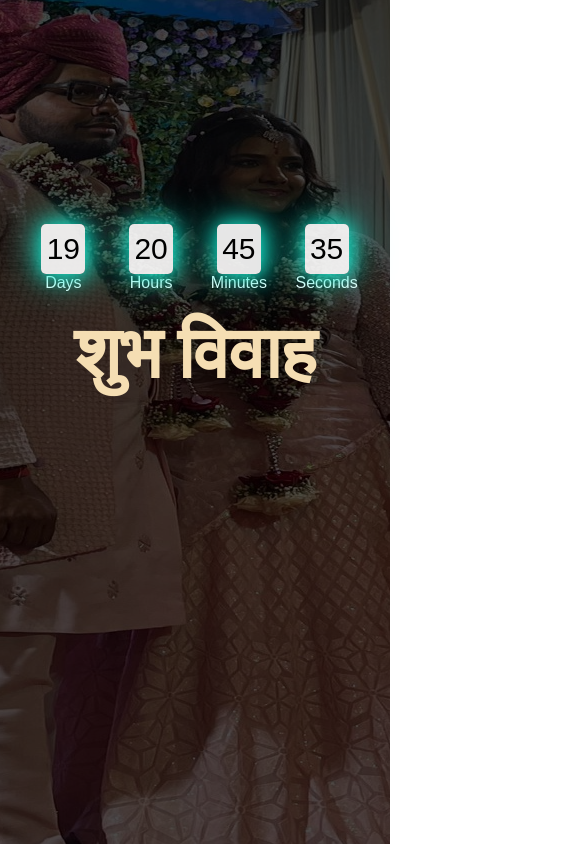
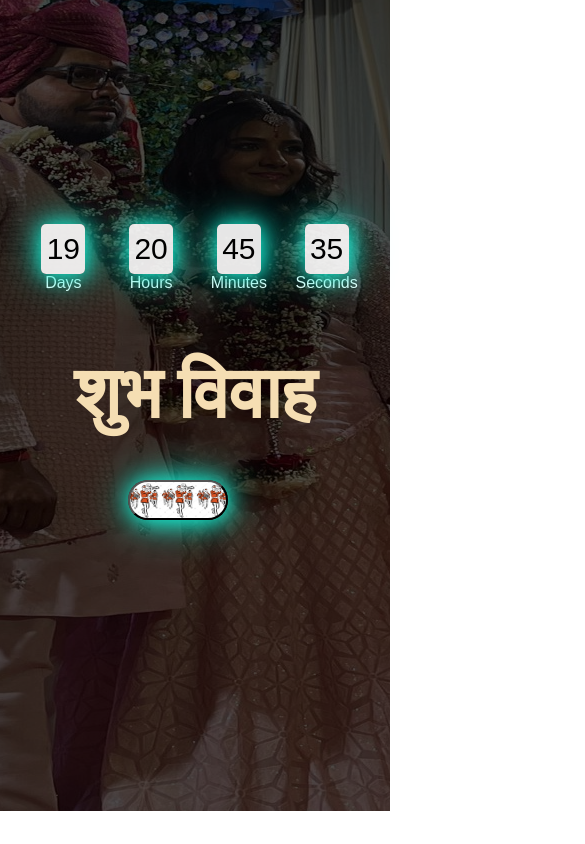
Before and after one commit to dhirazz/Marriage, a plain HTML site: page index.html in a window 390 px wide. Shown: the top 844 px of the page, 585 px wide, since content can reach past the window. Drawn offline with Linux system fonts and the light colour scheme.

Commit message:
Update style.css

```diff
--- a/style.css
+++ b/style.css
@@ -4,6 +4,10 @@
 
   box-sizing: border-box;
   font-family: "Poppins", sans-serif;
+}
+body {
+  width: 100%;
+  height: 100%;
 }
 
 @import url("https://fonts.googleapis.com/css2?family=Poppins:wght@100&display=swap");
@@ -18,7 +22,7 @@ h1 {
   color: wheat;
   font-size: 4.5rem;
   /* width: 20%; */
-  margin: 0 auto;
+  margin: 35px auto;
   margin-top: 0 -50px;
   font-family: "Sacramento", cursive;
   line-height: 2;
@@ -81,9 +85,9 @@ div:nth-child(2) {
 #dhol {
   position: relative;
   background: url(icon.jpeg) center center;
-  background-size: cover;
+  background-size: contain;
   /* background-color: bisque; */
-  display: flex;
+  /* display: flex; */
   width: 100px;
   height: 100px;
   bottom: 20rem;
@@ -95,6 +99,39 @@ div:nth-child(2) {
   }
   100% {
     filter: hue-rotate(360deg);
+  }
+}
+
+@media only screen and (min-width: 0px) and (max-width: 400px) {
+  #dhol {
+    position: absolute;
+    top: 30rem;
+    left: 8rem;
+    display: flex;
+    text-align: center;
+    justify-content: center;
+    height: 40px;
+    /* margin-top: 10rem; */
+    /* margin: 0 auto; */
+    /* right: 500px; */
+    /* margin-top: 0 -50px; */
+  }
+  .col {
+    margin-bottom: 40px;
+  }
+  .para {
+    margin-bottom: 300px;
+  }
+  .para h1 {
+    margin-top: 0px;
+  }
+  .overlay {
+    width: 100%;
+    height: 100%;
+  }
+
+  .main {
+    height: 100%;
   }
 }
 
```
